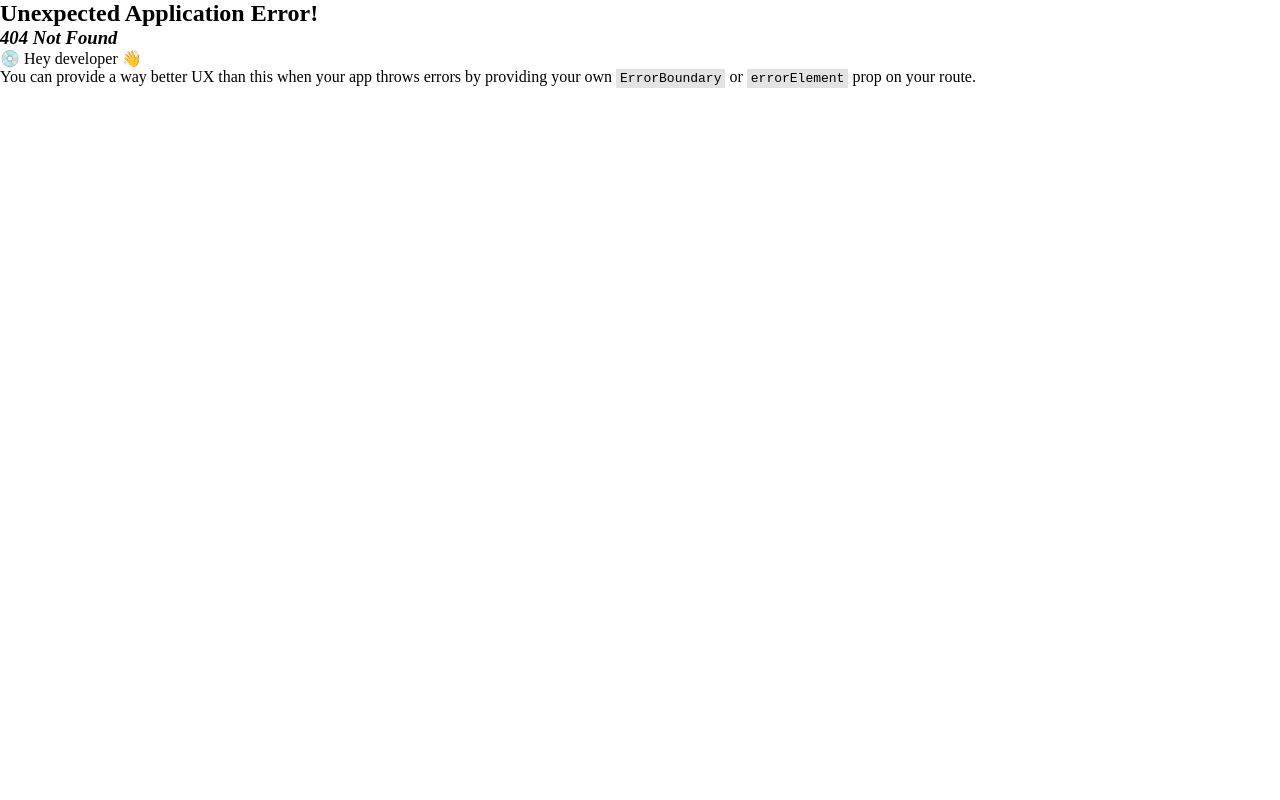
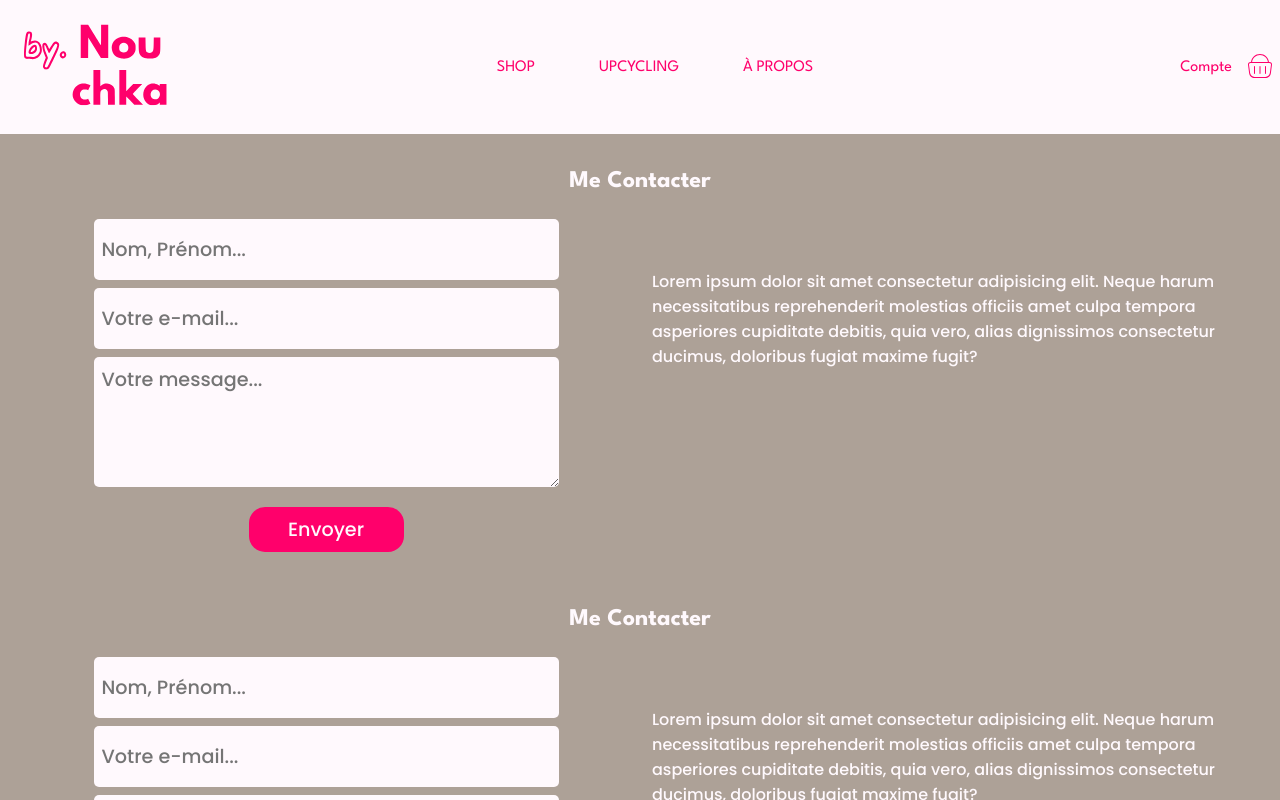
Before and after one commit to WildCodeSchool-2024-09/Js-BDX-P3-by-nouchka, a React (Vite) app in the folder client/: page /contact-block in a window 1280 px wide. Before the commit this address had no page. Shown: the top 800 px of the page. Built offline with nearby package versions, Linux system fonts and the light colour scheme.

Commit message:
contact-block

```diff
--- a/client/src/App.tsx
+++ b/client/src/App.tsx
@@ -8,13 +8,7 @@ function App() {
     <>
       <Header />
       <Outlet />
-      <hgroup>
-        <h1>by.Nouchka</h1>
-        <img src="./src/assets/images/IMG_2711.png" alt="" />
-      </hgroup>
-      <section>
-        <ContactBlock />
-      </section>
+      <ContactBlock />
     </>
   );
 }
--- a/client/src/components/contact-block/style.css
+++ b/client/src/components/contact-block/style.css
@@ -3,7 +3,7 @@
 .contactForm {
   padding: 1rem;
   color: var(--secondaryColor);
-  background-color: var(--grey);
+  background-color: var(--neutralColor);
   display: flex;
   flex-direction: column;
   align-items: center;
--- a/client/src/main.tsx
+++ b/client/src/main.tsx
@@ -3,10 +3,12 @@ import { StrictMode } from "react";
 import { createRoot } from "react-dom/client";
 import { RouterProvider, createBrowserRouter } from "react-router-dom";
 import Cart from "./components/Cart";
+import ContactBlock from "./components/contact-block";
 import About from "./pages/About";
 import Account from "./pages/Account";
 import Shop from "./pages/Shop";
 import Upcycling from "./pages/Upcycling";
+
 
 /* ************************************************************************* */
 
@@ -54,6 +56,10 @@ const router = createBrowserRouter([
         path: "/account",
         element: <Account />,
       },
+      {
+        path: "/contact-block",
+        element: <ContactBlock />
+      },
     ],
   },
 ]);
```
